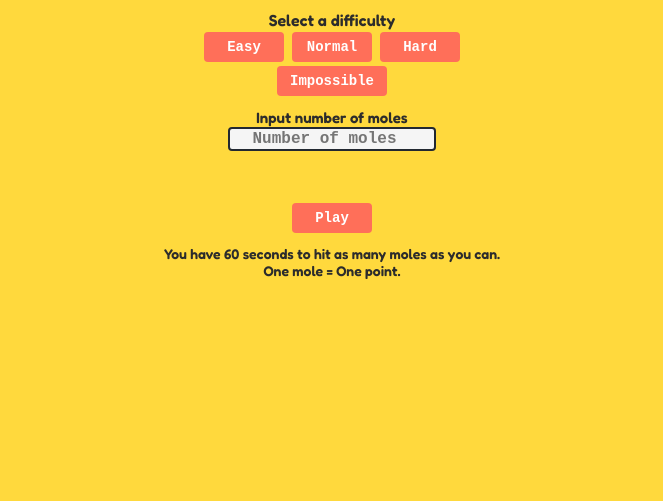
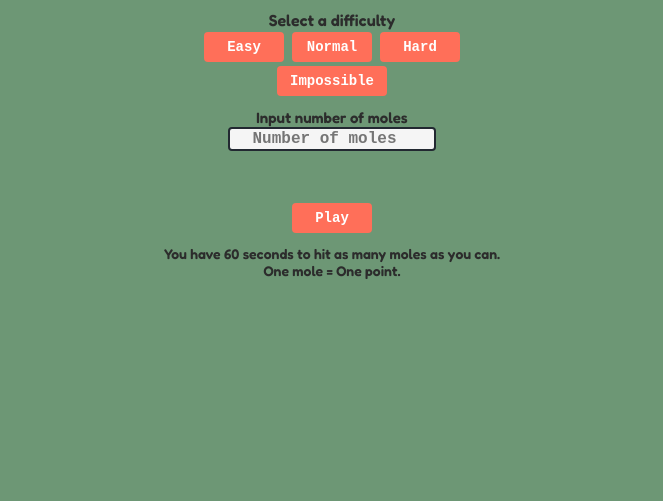
Before and after one commit to Saadgi2525/WhackAMole, a plain HTML site: page index.html in a window 1280 px wide. Shown: the part 299-800 px from the top of the page, without its empty margins (308-971 px from the left). Drawn offline with nearby package versions, Linux system fonts and the light colour scheme.

Commit message:
BG Color change

```diff
--- a/styles.css
+++ b/styles.css
@@ -19,7 +19,7 @@
 }
 
 body{
-    background-color: #FFD93D;
+    background-color: #6d9775;
     margin: 0;
 }
 
```
